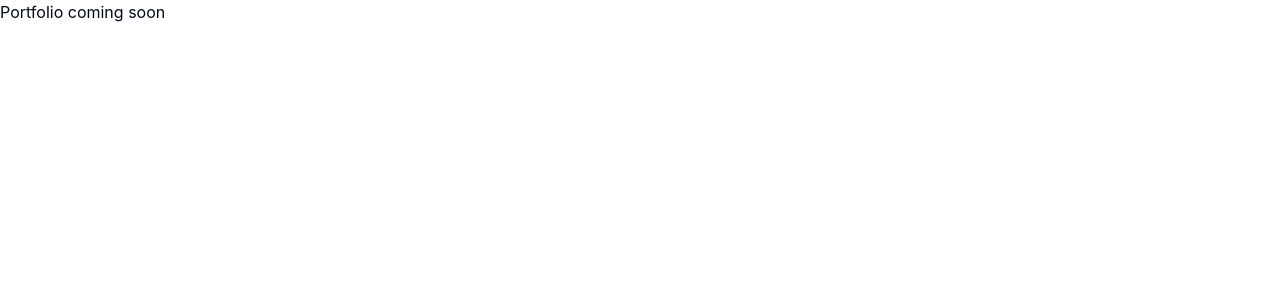
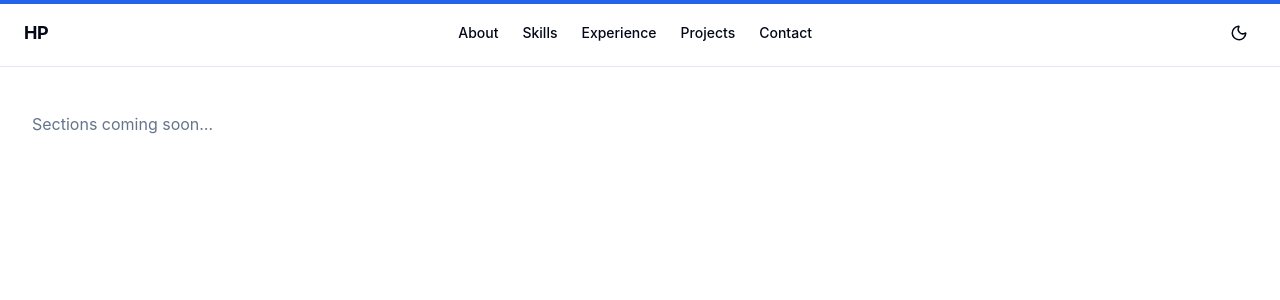
Before and after one commit to HirenMore/Resume, a React (Vite) app: page / in a window 1280 px wide. Shown: the top 300 px of the page. Built offline with nearby package versions, Linux system fonts and the light colour scheme.

Commit message:
feat: add Navbar, ScrollProgress, Zustand theme store

```diff
--- a/src/App.tsx
+++ b/src/App.tsx
@@ -1,3 +1,24 @@
+import { useEffect } from "react";
+import { Navbar } from "@/components/layout/Navbar.tsx";
+import { ScrollProgress } from "@/components/layout/ScrollProgress.tsx";
+import { useThemeStore } from "@/store/theme.ts";
+
 export default function App() {
-  return <div>Portfolio coming soon</div>;
+  const { isDark } = useThemeStore();
+
+  useEffect(() => {
+    document.documentElement.classList.toggle("dark", isDark);
+  }, [isDark]);
+
+  return (
+    <>
+      <ScrollProgress />
+      <Navbar />
+      <main className="pt-20">
+        <p style={{ padding: "2rem", color: "hsl(var(--muted-foreground))" }}>
+          Sections coming soon…
+        </p>
+      </main>
+    </>
+  );
 }
--- /dev/null
+++ b/src/components/layout/Navbar.tsx
@@ -0,0 +1,50 @@
+import { motion } from "framer-motion";
+import { Moon, Sun } from "lucide-react";
+import { useThemeStore } from "@/store/theme.ts";
+
+const NAV_LINKS = [
+  { label: "About", href: "#about" },
+  { label: "Skills", href: "#skills" },
+  { label: "Experience", href: "#experience" },
+  { label: "Projects", href: "#projects" },
+  { label: "Contact", href: "#contact" },
+] as const;
+
+export function Navbar() {
+  const { isDark, toggle } = useThemeStore();
+
+  return (
+    <motion.header
+      initial={{ y: -80, opacity: 0 }}
+      animate={{ y: 0, opacity: 1 }}
+      transition={{ duration: 0.4, ease: "easeOut" }}
+      className="fixed top-0 left-0 right-0 z-50 flex items-center justify-between px-6 py-4 backdrop-blur-md border-b"
+      style={{
+        backgroundColor: "hsl(var(--background) / 0.8)",
+        borderColor: "hsl(var(--border))",
+      }}
+    >
+      <span className="font-bold text-lg tracking-tight">HP</span>
+      <nav className="hidden md:flex gap-6 text-sm font-medium">
+        {NAV_LINKS.map((link) => (
+          <a
+            key={link.href}
+            href={link.href}
+            className="transition-colors hover:opacity-70"
+          >
+            {link.label}
+          </a>
+        ))}
+      </nav>
+      <button
+        onClick={toggle}
+        type="button"
+        aria-label="Toggle theme"
+        className="p-2 rounded-md transition-colors"
+        style={{ color: "hsl(var(--foreground))" }}
+      >
+        {isDark ? <Sun size={18} /> : <Moon size={18} />}
+      </button>
+    </motion.header>
+  );
+}
--- /dev/null
+++ b/src/components/layout/ScrollProgress.tsx
@@ -0,0 +1,20 @@
+import { motion, useScroll, useSpring } from "framer-motion";
+
+export function ScrollProgress() {
+  const { scrollYProgress } = useScroll();
+  const scaleX = useSpring(scrollYProgress, {
+    stiffness: 100,
+    damping: 30,
+    restDelta: 0.001,
+  });
+
+  return (
+    <motion.div
+      style={{
+        scaleX,
+        backgroundColor: "hsl(var(--primary))",
+      }}
+      className="fixed top-0 left-0 right-0 h-1 origin-left z-[60]"
+    />
+  );
+}
--- /dev/null
+++ b/src/store/theme.ts
@@ -0,0 +1,22 @@
+import { create } from "zustand";
+import { persist } from "zustand/middleware";
+
+interface ThemeStore {
+  isDark: boolean;
+  toggle: () => void;
+}
+
+export const useThemeStore = create<ThemeStore>()(
+  persist(
+    (set) => ({
+      isDark: false,
+      toggle: () =>
+        set((state) => {
+          const next = !state.isDark;
+          document.documentElement.classList.toggle("dark", next);
+          return { isDark: next };
+        }),
+    }),
+    { name: "portfolio-theme" }
+  )
+);
```
